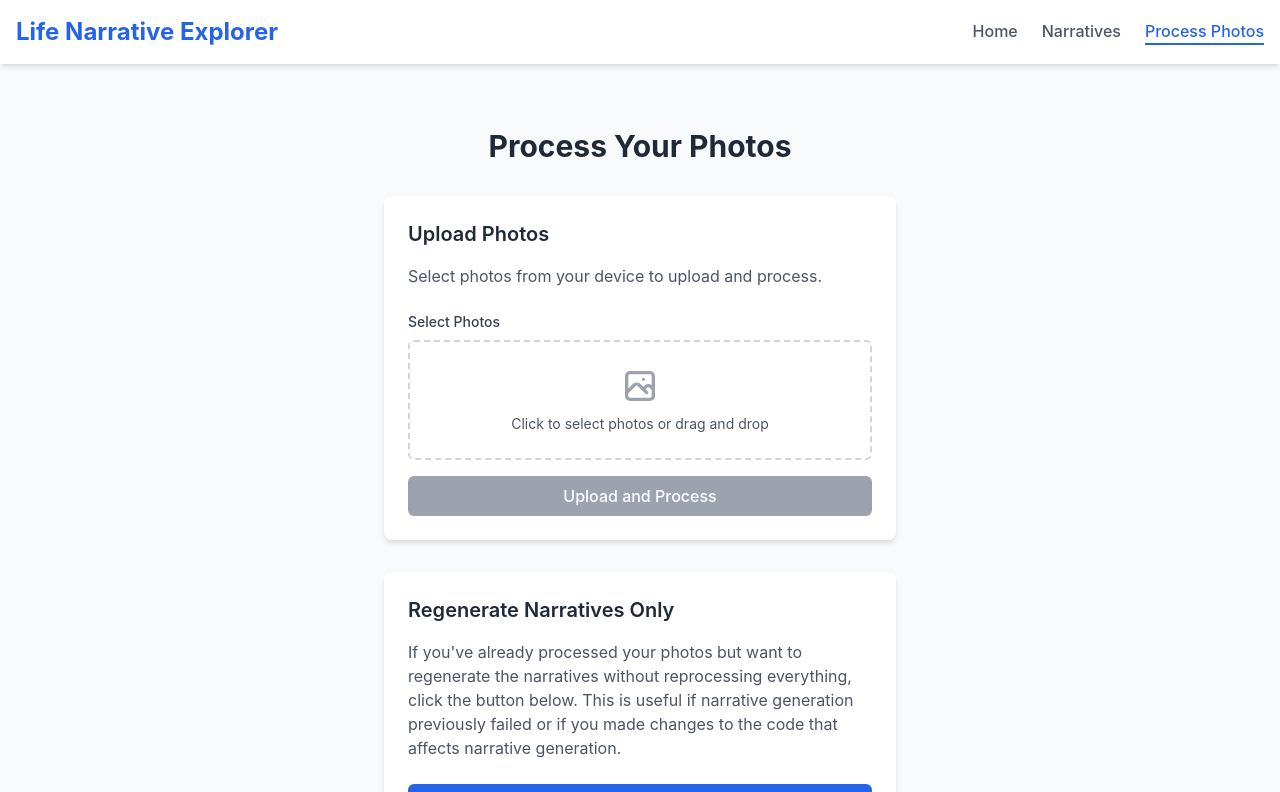
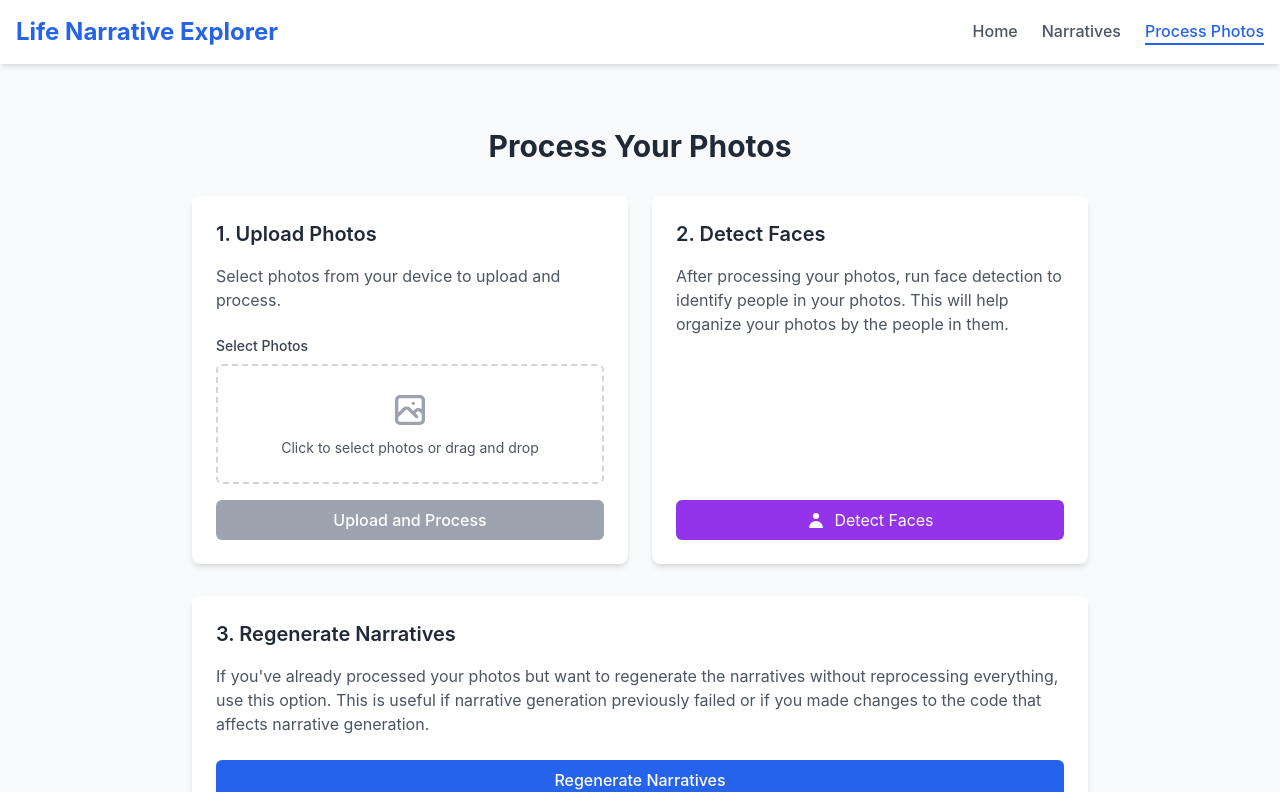
Before and after one commit to rosenpin/TestForDavid, a React (Vite) app in the folder frontend/: page /process in a window 1280 px wide. Shown: the top 792 px of the page. Built offline with nearby package versions, Linux system fonts and the light colour scheme; no server answers.

Commit message:
ui fixes

```diff
--- a/frontend/src/pages/NarrativeList.jsx
+++ b/frontend/src/pages/NarrativeList.jsx
@@ -56,16 +56,6 @@ const NarrativeList = () => {
       }
     } catch (err) {
       console.error('Error checking processing status:', err);
-    }
-  };
-
-  const startFaceDetection = async () => {
-    try {
-      await axios.post('/api/update-face-data');
-      checkProcessingStatus();
-    } catch (err) {
-      console.error('Error starting face detection:', err);
-      setError('Failed to start face detection process. Please try again later.');
     }
   };
 
@@ -129,20 +119,9 @@ const NarrativeList = () => {
       <div className="flex justify-between items-center mb-8">
         <h1 className="text-3xl font-bold text-gray-800">Your Life Narratives</h1>
 
-        <button
-          onClick={startFaceDetection}
-          disabled={processingStatus && processingStatus.is_processing}
-          className={`flex items-center px-4 py-2 rounded-md ${
-            processingStatus && processingStatus.is_processing
-              ? 'bg-gray-300 cursor-not-allowed'
-              : 'bg-purple-600 hover:bg-purple-700 text-white'
-          }`}
-        >
-          <svg xmlns="http://www.w3.org/2000/svg" className="h-5 w-5 mr-2" viewBox="0 0 20 20" fill="currentColor">
-            <path fillRule="evenodd" d="M10 9a3 3 0 100-6 3 3 0 000 6zm-7 9a7 7 0 1114 0H3z" clipRule="evenodd" />
-          </svg>
-          Detect Faces
-        </button>
+        <Link to="/process" className="bg-blue-600 hover:bg-blue-700 text-white font-medium py-2 px-4 rounded-md transition duration-300">
+          Process More Photos
+        </Link>
       </div>
 
       {processingStatus && processingStatus.is_processing && (
--- a/frontend/src/pages/ProcessPhotos.jsx
+++ b/frontend/src/pages/ProcessPhotos.jsx
@@ -11,6 +11,8 @@ const ProcessPhotos = () => {
   const [success, setSuccess] = useState(false);
   const fileInputRef = useRef(null);
   const statusIntervalRef = useRef(null);
+  const [faceProcessingStatus, setFaceProcessingStatus] = useState(null);
+  const faceStatusIntervalRef = useRef(null);
 
   // Fetch processing status
   useEffect(() => {
@@ -56,6 +58,40 @@ const ProcessPhotos = () => {
       }
     };
   }, [loading]);
+
+  // Check face processing status
+  useEffect(() => {
+    const checkFaceProcessingStatus = async () => {
+      try {
+        const response = await axios.get('/api/status');
+        setFaceProcessingStatus(response.data);
+
+        if (response.data && response.data.is_processing === false) {
+          if (faceStatusIntervalRef.current) {
+            clearInterval(faceStatusIntervalRef.current);
+            faceStatusIntervalRef.current = null;
+          }
+        }
+      } catch (err) {
+        console.error('Error checking face processing status:', err);
+      }
+    };
+
+    // Initial check
+    checkFaceProcessingStatus();
+
+    // Set up interval for checking face processing status
+    if (faceProcessingStatus && faceProcessingStatus.is_processing && !faceStatusIntervalRef.current) {
+      faceStatusIntervalRef.current = setInterval(checkFaceProcessingStatus, 3000);
+    }
+
+    // Clean up interval on unmount
+    return () => {
+      if (faceStatusIntervalRef.current) {
+        clearInterval(faceStatusIntervalRef.current);
+      }
+    };
+  }, [faceProcessingStatus]);
 
   const handleDirectorySubmit = async (e) => {
     e.preventDefault();
@@ -136,8 +172,41 @@ const ProcessPhotos = () => {
     }
   };
 
+  // Face detection functions
+  const startFaceDetection = async () => {
+    try {
+      await axios.post('/api/update-face-data');
+      const response = await axios.get('/api/status');
+      setFaceProcessingStatus(response.data);
+    } catch (err) {
+      console.error('Error starting face detection:', err);
+      setError('Failed to start face detection process. Please try again later.');
+    }
+  };
+
+  const getFaceStatusMessage = () => {
+    if (!faceProcessingStatus || !faceProcessingStatus.is_processing) {
+      return null;
+    }
+
+    const stage = faceProcessingStatus.current_stage;
+
+    if (stage === 'preparing_face_data_update') {
+      return 'Preparing for face detection...';
+    } else if (stage === 'detecting_faces') {
+      const processed = faceProcessingStatus.processed_photos || 0;
+      const total = faceProcessingStatus.total_photos || 0;
+      const faces = faceProcessingStatus.faces_detected || 0;
+      return `Detecting faces: ${processed}/${total} photos processed (${faces} faces found)`;
+    } else if (stage === 'clustering_faces') {
+      return 'Grouping similar faces together...';
+    } else {
+      return `Processing: ${stage}`;
+    }
+  };
+
   return (
-    <div className="py-8">
+    <div className="py-8 max-w-4xl mx-auto">
       <h1 className="text-3xl font-bold text-gray-800 mb-8 text-center">Process Your Photos</h1>
 
       {success && (
@@ -145,7 +214,7 @@ const ProcessPhotos = () => {
           <strong className="font-bold">Success!</strong>
           <span className="block sm:inline"> Your photos have been processed and narratives have been generated.</span>
           <div className="mt-3">
-            <Link to="/narratives" className="bg-green-600 hover:bg-green-700 text-white font-medium py-2 px-6 rounded-md transition duration-300">
+            <Link to="/narratives" className="bg-green-600 hover:bg-green-700 text-white font-medium py-2 px-4 rounded-md transition duration-300">
               View Narratives
             </Link>
           </div>
@@ -179,11 +248,39 @@ const ProcessPhotos = () => {
         </div>
       )}
 
-      <div className="max-w-lg mx-auto">
+      {/* Face processing status */}
+      {faceProcessingStatus && faceProcessingStatus.is_processing && (
+        <div className="mb-8 bg-blue-50 border border-blue-200 text-blue-800 px-4 py-3 rounded relative">
+          <div className="flex items-center">
+            <div className="animate-spin rounded-full h-4 w-4 border-t-2 border-b-2 border-blue-500 mr-3"></div>
+            <span>{getFaceStatusMessage()}</span>
+          </div>
+          {faceProcessingStatus.processed_photos !== undefined && faceProcessingStatus.total_photos > 0 && (
+            <div className="w-full bg-gray-200 rounded-full h-2.5 mt-2">
+              <div
+                className="bg-blue-500 h-2.5 rounded-full"
+                style={{ width: `${(faceProcessingStatus.processed_photos / faceProcessingStatus.total_photos) * 100}%` }}
+              ></div>
+            </div>
+          )}
+        </div>
+      )}
 
+      {faceProcessingStatus && !faceProcessingStatus.is_processing && faceProcessingStatus.face_stats && (
+        <div className="mb-8 bg-green-50 border border-green-200 text-green-800 px-4 py-3 rounded relative">
+          <p className="font-medium">Face detection complete!</p>
+          <p className="text-sm mt-1">
+            Processed {faceProcessingStatus.face_stats.processed} photos,
+            detected {faceProcessingStatus.face_stats.faces_detected} faces,
+            identified {faceProcessingStatus.face_stats.unique_persons || 0} unique persons.
+          </p>
+        </div>
+      )}
+
+      <div className="grid grid-cols-1 md:grid-cols-2 gap-6 mb-8">
         {/* File Upload */}
         <div className="bg-white rounded-lg shadow-md p-6">
-          <h2 className="text-xl font-semibold text-gray-800 mb-4">Upload Photos</h2>
+          <h2 className="text-xl font-semibold text-gray-800 mb-4">1. Upload Photos</h2>
           <p className="text-gray-600 mb-6">
             Select photos from your device to upload and process.
           </p>
@@ -225,14 +322,37 @@ const ProcessPhotos = () => {
             </button>
           </form>
         </div>
+
+        {/* Face Detection */}
+        <div className="bg-white rounded-lg shadow-md p-6 flex flex-col">
+          <h2 className="text-xl font-semibold text-gray-800 mb-4">2. Detect Faces</h2>
+          <p className="text-gray-600 mb-6">
+            After processing your photos, run face detection to identify people in your photos.
+            This will help organize your photos by the people in them.
+          </p>
+
+          <button
+            onClick={startFaceDetection}
+            disabled={faceProcessingStatus && faceProcessingStatus.is_processing}
+            className={`w-full flex items-center justify-center px-4 py-2 rounded-md mt-auto ${
+              faceProcessingStatus && faceProcessingStatus.is_processing
+                ? 'bg-gray-300 cursor-not-allowed'
+                : 'bg-purple-600 hover:bg-purple-700 text-white'
+            }`}
+          >
+            <svg xmlns="http://www.w3.org/2000/svg" className="h-5 w-5 mr-2" viewBox="0 0 20 20" fill="currentColor">
+              <path fillRule="evenodd" d="M10 9a3 3 0 100-6 3 3 0 000 6zm-7 9a7 7 0 1114 0H3z" clipRule="evenodd" />
+            </svg>
+            Detect Faces
+          </button>
+        </div>
       </div>
 
-      {/* Add Regenerate Narratives Section */}
-      <div className="max-w-lg mx-auto mt-8">
-        <div className="bg-white rounded-lg shadow-md p-6">
-          <h2 className="text-xl font-semibold text-gray-800 mb-4">Regenerate Narratives Only</h2>
+      {/* Regenerate Narratives */}
+      <div className="bg-white rounded-lg shadow-md p-6 mb-8">
+        <h2 className="text-xl font-semibold text-gray-800 mb-4">3. Regenerate Narratives</h2>
         <p className="text-gray-600 mb-6">
-            If you've already processed your photos but want to regenerate the narratives without reprocessing everything, click the button below.
+          If you've already processed your photos but want to regenerate the narratives without reprocessing everything, use this option.
           This is useful if narrative generation previously failed or if you made changes to the code that affects narrative generation.
         </p>
 
@@ -258,14 +378,14 @@ const ProcessPhotos = () => {
           Regenerate Narratives
         </button>
       </div>
-      </div>
 
-      <div className="mt-8 bg-gray-100 rounded-lg p-6">
+      <div className="bg-gray-100 rounded-lg p-6">
         <h2 className="text-xl font-semibold text-gray-800 mb-4">What Happens Next?</h2>
         <ol className="list-decimal list-inside space-y-2 text-gray-700">
           <li>Your photos will be analyzed using AI to generate detailed descriptions.</li>
           <li>The descriptions will be analyzed to identify meaningful life narratives.</li>
           <li>The most representative photos will be selected for each narrative.</li>
+          <li>If you run face detection, people in your photos will be identified and grouped.</li>
           <li>Once processing is complete, you'll be able to explore your narratives.</li>
         </ol>
       </div>
```
Lines whose indentation alone changed are shown as unchanged.
